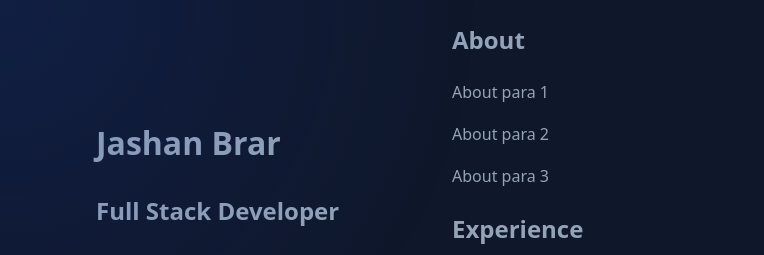
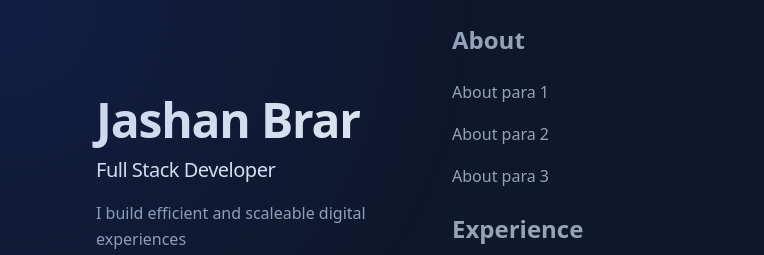
Before and after one commit to JashanB/Portfolio-V2, a React (Create React App) app: page / in a window 1280 px wide. Shown: the top 255 px of the page, without its empty margins (0-764 px from the left). Built offline with nearby package versions, Linux system fonts and the light colour scheme.

Commit message:
styling header

```diff
--- a/src/components/app/App.css
+++ b/src/components/app/App.css
@@ -47,8 +47,34 @@
     font-feature-settings: "ss03","cv02","cv11";
 }
 
-.header {
+.header-text {
+  display: block;
+  --tw-text-opacity: 1;
+  color: rgb(148 163 184/var(--tw-text-opacity));
+  line-height: 1.625;
+}
 
+.header-text h1 {
+  --tw-text-opacity: 1;
+  color: rgb(226 232 240/var(--tw-text-opacity));
+  letter-spacing: -.025em;
+    font-weight: 700;
+    margin: 0;
+}
+
+.header-text h2 {
+  --tw-text-opacity: 1;
+  color: rgb(226 232 240/var(--tw-text-opacity));
+  letter-spacing: -.025em;
+  font-weight: 500;
+  margin-top: 0.75rem;
+  display: block;
+  font-size: 1.5em;
+  margin-bottom: 0;
+  /* margin-block-start: 0.83em;
+  margin-block-end: 0.83em;
+  margin-inline-start: 0px;
+  margin-inline-end: 0px; */
 }
 /* 640 MEDIA */
 
@@ -57,6 +83,16 @@
     grid-template-columns: repeat(8, minmax(0, 1fr));
     gap: 2rem;
   }
+
+  .header-text h1 {
+    font-size: 3rem;
+    line-height: 1;
+  }
+  .header-text h2 {
+    font-size: 1.25rem;
+    line-height: 1.75rem;
+  }
+
 }
 
 /* 768 MEDIA */
```
